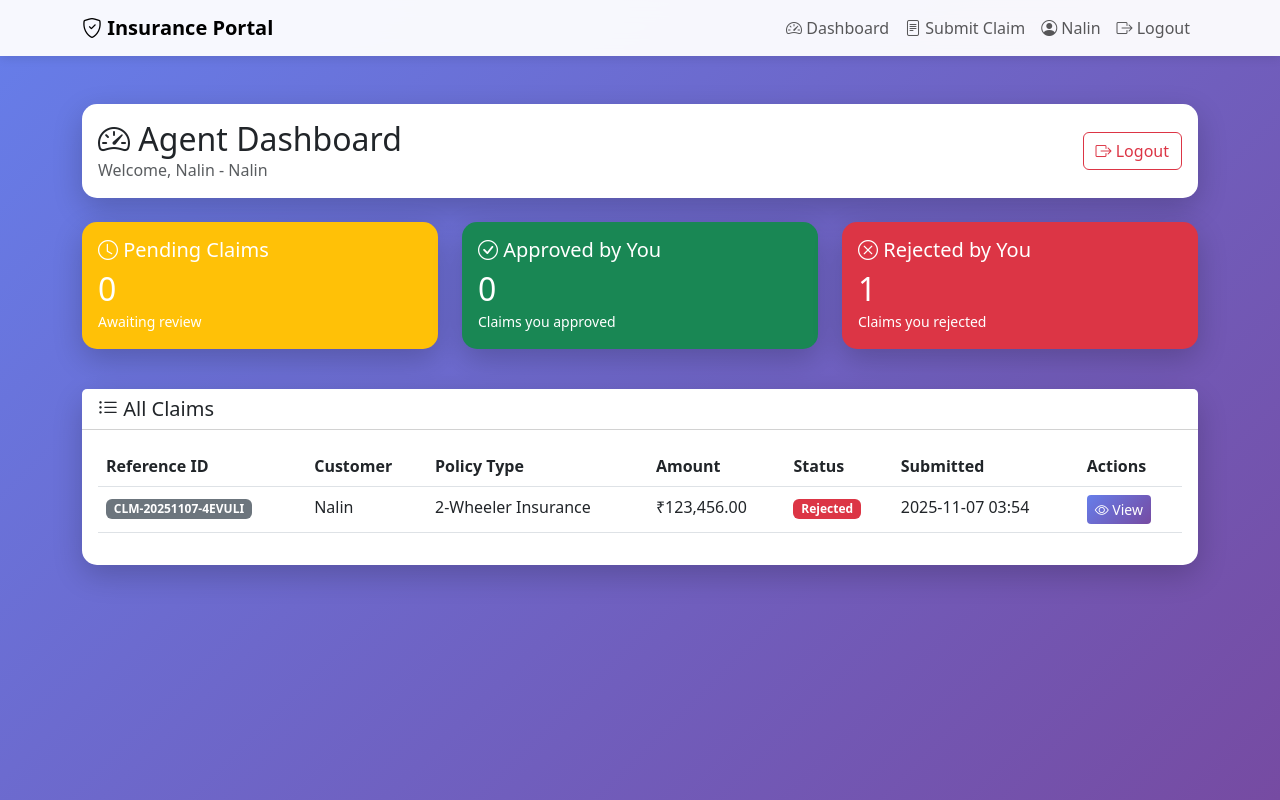
After one commit to nalin1o1/Insurance, a Flask app: page /agent/dashboard in a window 1280 px wide. The commit adds this page. Run offline with Flask 3, Linux system fonts and the light colour scheme; a user stored in the database is signed in.

Commit message:
Second Commit

```diff
--- a/app.py
+++ b/app.py
@@ -1,10 +1,11 @@
 from flask import Flask, render_template, redirect, url_for, flash, session, request
 from flask_sqlalchemy import SQLAlchemy
 from flask_wtf import FlaskForm
-from wtforms import StringField, PasswordField, TextAreaField, FileField
+from wtforms import StringField, PasswordField, TextAreaField, FileField, SelectField
 from wtforms.validators import DataRequired, Email, Length
 from datetime import datetime
 import os
+from functools import wraps
 
 app = Flask(__name__)
 app.config['SECRET_KEY'] = 'your-secret-key-here'
@@ -26,6 +27,16 @@ class User(db.Model):
     created_at = db.Column(db.DateTime, default=datetime.utcnow)
     claims = db.relationship('Claim', backref='user', lazy=True)
 
+class Agent(db.Model):
+    id = db.Column(db.Integer, primary_key=True)
+    email = db.Column(db.String(120), unique=True, nullable=False)
+    username = db.Column(db.String(80), unique=True, nullable=False)
+    password = db.Column(db.String(120), nullable=False)
+    company_name = db.Column(db.String(120), nullable=False)
+    agent_code = db.Column(db.String(20), unique=True, nullable=False)
+    created_at = db.Column(db.DateTime, default=datetime.utcnow)
+    reviewed_claims = db.relationship('Claim', backref='reviewed_by_agent', lazy=True, foreign_keys='Claim.reviewed_by')
+
 class Claim(db.Model):
     id = db.Column(db.Integer, primary_key=True)
     reference_id = db.Column(db.String(20), unique=True, nullable=False)
@@ -35,6 +46,8 @@ class Claim(db.Model):
     description = db.Column(db.Text, nullable=False)
     document_path = db.Column(db.String(200))
     status = db.Column(db.String(20), default='Pending')
+    reviewed_by = db.Column(db.Integer, db.ForeignKey('agent.id'))
+    review_notes = db.Column(db.Text)
     submitted_at = db.Column(db.DateTime, default=datetime.utcnow)
     updated_at = db.Column(db.DateTime, default=datetime.utcnow, onupdate=datetime.utcnow)
 
@@ -43,6 +56,13 @@ class RegistrationForm(FlaskForm):
     email = StringField('Email', validators=[DataRequired(), Email()])
     username = StringField('Username', validators=[DataRequired(), Length(min=4, max=80)])
     password = PasswordField('Password', validators=[DataRequired(), Length(min=6)])
+
+class AgentRegistrationForm(FlaskForm):
+    email = StringField('Email', validators=[DataRequired(), Email()])
+    username = StringField('Username', validators=[DataRequired(), Length(min=4, max=80)])
+    password = PasswordField('Password', validators=[DataRequired(), Length(min=6)])
+    company_name = StringField('Company Name', validators=[DataRequired(), Length(min=3)])
+    agent_code = StringField('Agent Code', validators=[DataRequired(), Length(min=5, max=20)])
 
 class LoginForm(FlaskForm):
     username = StringField('Username', validators=[DataRequired()])
@@ -53,7 +73,30 @@ class ClaimForm(FlaskForm):
     claim_amount = StringField('Claim Amount', validators=[DataRequired()])
     description = TextAreaField('Description', validators=[DataRequired(), Length(min=10)])
 
-# Helper function to generate reference ID
+class ClaimReviewForm(FlaskForm):
+    action = SelectField('Action', choices=[('', 'Select Action'), ('Approved', 'Approve'), ('Rejected', 'Reject')], validators=[DataRequired()])
+    review_notes = TextAreaField('Review Notes', validators=[DataRequired(), Length(min=10)])
+
+# Decorators
+def login_required(f):
+    @wraps(f)
+    def decorated_function(*args, **kwargs):
+        if 'user_id' not in session:
+            flash('Please login first.', 'warning')
+            return redirect(url_for('login'))
+        return f(*args, **kwargs)
+    return decorated_function
+
+def agent_login_required(f):
+    @wraps(f)
+    def decorated_function(*args, **kwargs):
+        if 'agent_id' not in session:
+            flash('Please login as an agent first.', 'warning')
+            return redirect(url_for('agent_login'))
+        return f(*args, **kwargs)
+    return decorated_function
+
+# Helper functions
 def generate_reference_id():
     import random
     import string
@@ -61,11 +104,14 @@ def generate_reference_id():
     random_str = ''.join(random.choices(string.ascii_uppercase + string.digits, k=6))
     return f"CLM-{timestamp}-{random_str}"
 
-# Routes
+# USER ROUTES (Original - INS-F-001, INS-F-002, INS-F-008)
+
 @app.route('/')
 def index():
     if 'user_id' in session:
         return redirect(url_for('dashboard'))
+    elif 'agent_id' in session:
+        return redirect(url_for('agent_dashboard'))
     return redirect(url_for('login'))
 
 @app.route('/register', methods=['GET', 'POST'])
@@ -113,28 +159,30 @@ def login():
 
 @app.route('/logout')
 def logout():
-    session.pop('user_id', None)
-    session.pop('username', None)
+    session.clear()
     flash('You have been logged out.', 'info')
     return redirect(url_for('login'))
 
+@app.route('/clear-session')
+def clear_session():
+    session.clear()
+    flash('Session cleared successfully!', 'success')
+    return redirect(url_for('login'))
+
 @app.route('/dashboard')
+@login_required
 def dashboard():
-    if 'user_id' not in session:
-        flash('Please login first.', 'warning')
+    user = User.query.get(session['user_id'])
+    if not user:
+        session.clear()
+        flash('Session expired. Please login again.', 'warning')
         return redirect(url_for('login'))
-
-    user = User.query.get(session['user_id'])
     claims = Claim.query.filter_by(user_id=user.id).order_by(Claim.submitted_at.desc()).all()
-
     return render_template('dashboard.html', user=user, claims=claims)
 
 @app.route('/submit-claim', methods=['GET', 'POST'])
+@login_required
 def submit_claim():
-    if 'user_id' not in session:
-        flash('Please login first.', 'warning')
-        return redirect(url_for('login'))
-
     form = ClaimForm()
 
     if form.validate_on_submit():
@@ -173,11 +221,8 @@ def submit_claim():
     return render_template('submit_claim.html', form=form)
 
 @app.route('/claim/<reference_id>')
+@login_required
 def view_claim(reference_id):
-    if 'user_id' not in session:
-        flash('Please login first.', 'warning')
-        return redirect(url_for('login'))
-
     claim = Claim.query.filter_by(reference_id=reference_id, user_id=session['user_id']).first()
 
     if not claim:
@@ -186,6 +231,106 @@ def view_claim(reference_id):
 
     return render_template('view_claim.html', claim=claim)
 
+# AGENT ROUTES (NEW - INS-F-009)
+
+@app.route('/agent/register', methods=['GET', 'POST'])
+def agent_register():
+    form = AgentRegistrationForm()
+    if form.validate_on_submit():
+        if '@' not in form.email.data:
+            flash('Invalid email address!', 'danger')
+            return render_template('agent_register.html', form=form)
+
+        existing_agent = Agent.query.filter(
+            (Agent.email == form.email.data) |
+            (Agent.username == form.username.data) |
+            (Agent.agent_code == form.agent_code.data)
+        ).first()
+
+        if existing_agent:
+            flash('Agent with this email, username, or agent code already exists.', 'danger')
+            return render_template('agent_register.html', form=form)
+
+        new_agent = Agent(
+            email=form.email.data,
+            username=form.username.data,
+            password=form.password.data,
+            company_name=form.company_name.data,
+            agent_code=form.agent_code.data
+        )
+        db.session.add(new_agent)
+        db.session.commit()
+        flash('Agent registration successful! Please login.', 'success')
+        return redirect(url_for('agent_login'))
+
+    return render_template('agent_register.html', form=form)
+
+@app.route('/agent/login', methods=['GET', 'POST'])
+def agent_login():
+    form = LoginForm()
+    if form.validate_on_submit():
+        agent = Agent.query.filter_by(username=form.username.data).first()
+        if agent and agent.password == form.password.data:
+            session['agent_id'] = agent.id
+            session['agent_username'] = agent.username
+            session['agent_company'] = agent.company_name
+            flash('Agent logged in successfully!', 'success')
+            return redirect(url_for('agent_dashboard'))
+        else:
+            flash('Invalid username or password.', 'danger')
+
+    return render_template('agent_login.html', form=form)
+
+@app.route('/agent/logout')
+def agent_logout():
+    session.clear()
+    flash('You have been logged out.', 'info')
+    return redirect(url_for('agent_login'))
+
+@app.route('/agent/dashboard')
+@agent_login_required
+def agent_dashboard():
+    agent = Agent.query.get(session['agent_id'])
+
+    # Get statistics
+    pending_claims = Claim.query.filter_by(status='Pending').count()
+    approved_claims = Claim.query.filter_by(reviewed_by=agent.id, status='Approved').count()
+    rejected_claims = Claim.query.filter_by(reviewed_by=agent.id, status='Rejected').count()
+
+    # Get all claims
+    all_claims = Claim.query.order_by(Claim.submitted_at.desc()).all()
+
+    return render_template('agent_dashboard.html',
+                         agent=agent,
+                         claims=all_claims,
+                         pending_claims=pending_claims,
+                         approved_claims=approved_claims,
+                         rejected_claims=rejected_claims)
+
+@app.route('/agent/claim/<reference_id>', methods=['GET', 'POST'])
+@agent_login_required
+def agent_review_claim(reference_id):
+    claim = Claim.query.filter_by(reference_id=reference_id).first()
+
+    if not claim:
+        flash('Claim not found.', 'danger')
+        return redirect(url_for('agent_dashboard'))
+
+    form = ClaimReviewForm()
+
+    if form.validate_on_submit():
+        claim.status = form.action.data
+        claim.review_notes = form.review_notes.data
+        claim.reviewed_by = session['agent_id']
+        claim.updated_at = datetime.utcnow()
+
+        db.session.commit()
+
+        flash(f'Claim {reference_id} has been {form.action.data.lower()}!', 'success')
+        return redirect(url_for('agent_dashboard'))
+
+    return render_template('agent_review_claim.html', claim=claim, form=form)
+
 # Initialize database
 with app.app_context():
     db.create_all()
--- /dev/null
+++ b/templates/agent_dashboard.html
@@ -0,0 +1,132 @@
+{% extends "base.html" %}
+
+{% block title %}Agent Dashboard - Insurance Portal{% endblock %}
+
+{% block content %}
+<div class="row">
+    <div class="col-12">
+        <div class="card mb-4">
+            <div class="card-body">
+                <div class="d-flex justify-content-between align-items-center">
+                    <div>
+                        <h2 class="mb-0">
+                            <i class="bi bi-speedometer2"></i> Agent Dashboard
+                        </h2>
+                        <p class="text-muted mb-0">Welcome, {{ session.agent_username }} - {{ session.agent_company }}</p>
+                    </div>
+                    <a href="{{ url_for('agent_logout') }}" class="btn btn-outline-danger">
+                        <i class="bi bi-box-arrow-right"></i> Logout
+                    </a>
+                </div>
+            </div>
+        </div>
+    </div>
+</div>
+
+<div class="row mb-4">
+    <div class="col-md-4">
+        <div class="card text-white bg-warning mb-3">
+            <div class="card-body">
+                <h5 class="card-title">
+                    <i class="bi bi-clock"></i> Pending Claims
+                </h5>
+                <h2 class="mb-0">{{ pending_claims }}</h2>
+                <small>Awaiting review</small>
+            </div>
+        </div>
+    </div>
+    <div class="col-md-4">
+        <div class="card text-white bg-success mb-3">
+            <div class="card-body">
+                <h5 class="card-title">
+                    <i class="bi bi-check-circle"></i> Approved by You
+                </h5>
+                <h2 class="mb-0">{{ approved_claims }}</h2>
+                <small>Claims you approved</small>
+            </div>
+        </div>
+    </div>
+    <div class="col-md-4">
+        <div class="card text-white bg-danger mb-3">
+            <div class="card-body">
+                <h5 class="card-title">
+                    <i class="bi bi-x-circle"></i> Rejected by You
+                </h5>
+                <h2 class="mb-0">{{ rejected_claims }}</h2>
+                <small>Claims you rejected</small>
+            </div>
+        </div>
+    </div>
+</div>
+
+<div class="row">
+    <div class="col-12">
+        <div class="card">
+            <div class="card-header bg-white">
+                <h5 class="mb-0">
+                    <i class="bi bi-list-ul"></i> All Claims
+                </h5>
+            </div>
+            <div class="card-body">
+                {% if claims %}
+                    <div class="table-responsive">
+                        <table class="table table-hover">
+                            <thead>
+                                <tr>
+                                    <th>Reference ID</th>
+                                    <th>Customer</th>
+                                    <th>Policy Type</th>
+                                    <th>Amount</th>
+                                    <th>Status</th>
+                                    <th>Submitted</th>
+                                    <th>Actions</th>
+                                </tr>
+                            </thead>
+                            <tbody>
+                                {% for claim in claims %}
+                                <tr>
+                                    <td>
+                                        <span class="badge bg-secondary">{{ claim.reference_id }}</span>
+                                    </td>
+                                    <td>{{ claim.user.username }}</td>
+                                    <td>{{ claim.policy_type }}</td>
+                                    <td>₹{{ "{:,.2f}".format(claim.claim_amount) }}</td>
+                                    <td>
+                                        {% if claim.status == 'Pending' %}
+                                            <span class="badge bg-warning">{{ claim.status }}</span>
+                                        {% elif claim.status == 'Approved' %}
+                                            <span class="badge bg-success">{{ claim.status }}</span>
+                                        {% elif claim.status == 'Rejected' %}
+                                            <span class="badge bg-danger">{{ claim.status }}</span>
+                                        {% else %}
+                                            <span class="badge bg-info">{{ claim.status }}</span>
+                                        {% endif %}
+                                    </td>
+                                    <td>{{ claim.submitted_at.strftime('%Y-%m-%d %H:%M') }}</td>
+                                    <td>
+                                        <a href="{{ url_for('agent_review_claim', reference_id=claim.reference_id) }}"
+                                           class="btn btn-sm btn-primary">
+                                            {% if claim.status == 'Pending' %}
+                                                <i class="bi bi-clipboard-check"></i> Review
+                                            {% else %}
+                                                <i class="bi bi-eye"></i> View
+                                            {% endif %}
+                                        </a>
+                                    </td>
+                                </tr>
+                                {% endfor %}
+                            </tbody>
+                        </table>
+                    </div>
+                {% else %}
+                    <div class="text-center py-5">
+                        <i class="bi bi-inbox" style="font-size: 4rem; color: #ccc;"></i>
+                        <h4 class="mt-3">No claims yet</h4>
+                        <p class="text-muted">Claims will appear here once customers submit them</p>
+                    </div>
+                {% endif %}
+            </div>
+        </div>
+    </div>
+</div>
+{% endblock %}
--- a/templates/base.html
+++ b/templates/base.html
@@ -67,12 +67,40 @@
                                 <i class="bi bi-box-arrow-right"></i> Logout
                             </a>
                         </li>
-                    {% else %}
+                    {% elif session.agent_id %}
                         <li class="nav-item">
-                            <a class="nav-link" href="{{ url_for('login') }}">Login</a>
+                            <a class="nav-link" href="{{ url_for('agent_dashboard') }}">
+                                <i class="bi bi-speedometer2"></i> Dashboard
+                            </a>
                         </li>
                         <li class="nav-item">
-                            <a class="nav-link" href="{{ url_for('register') }}">Register</a>
+                            <span class="nav-link">
+                                <i class="bi bi-briefcase"></i> {{ session.agent_username }}
+                            </span>
+                        </li>
+                        <li class="nav-item">
+                            <a class="nav-link" href="{{ url_for('agent_logout') }}">
+                                <i class="bi bi-box-arrow-right"></i> Logout
+                            </a>
+                        </li>
+                    {% else %}
+                        <li class="nav-item dropdown">
+                            <a class="nav-link dropdown-toggle" href="#" id="navbarDropdown" role="button" data-bs-toggle="dropdown">
+                                <i class="bi bi-person"></i> Customer
+                            </a>
+                            <ul class="dropdown-menu">
+                                <li><a class="dropdown-item" href="{{ url_for('login') }}">Login</a></li>
+                                <li><a class="dropdown-item" href="{{ url_for('register') }}">Register</a></li>
+                            </ul>
+                        </li>
+                        <li class="nav-item dropdown">
+                            <a class="nav-link dropdown-toggle" href="#" id="agentDropdown" role="button" data-bs-toggle="dropdown">
+                                <i class="bi bi-briefcase"></i> Agent
+                            </a>
+                            <ul class="dropdown-menu">
+                                <li><a class="dropdown-item" href="{{ url_for('agent_login') }}">Login</a></li>
+                                <li><a class="dropdown-item" href="{{ url_for('agent_register') }}">Register</a></li>
+                            </ul>
                         </li>
                     {% endif %}
                 </ul>
```
Also changed, not shown: templates/agent_login.html (added, +64 -0 lines), templates/agent_register.html (added, +107 -0 lines), templates/agent_review_claim.html (added, +165 -0 lines), instance/insurance.db.
